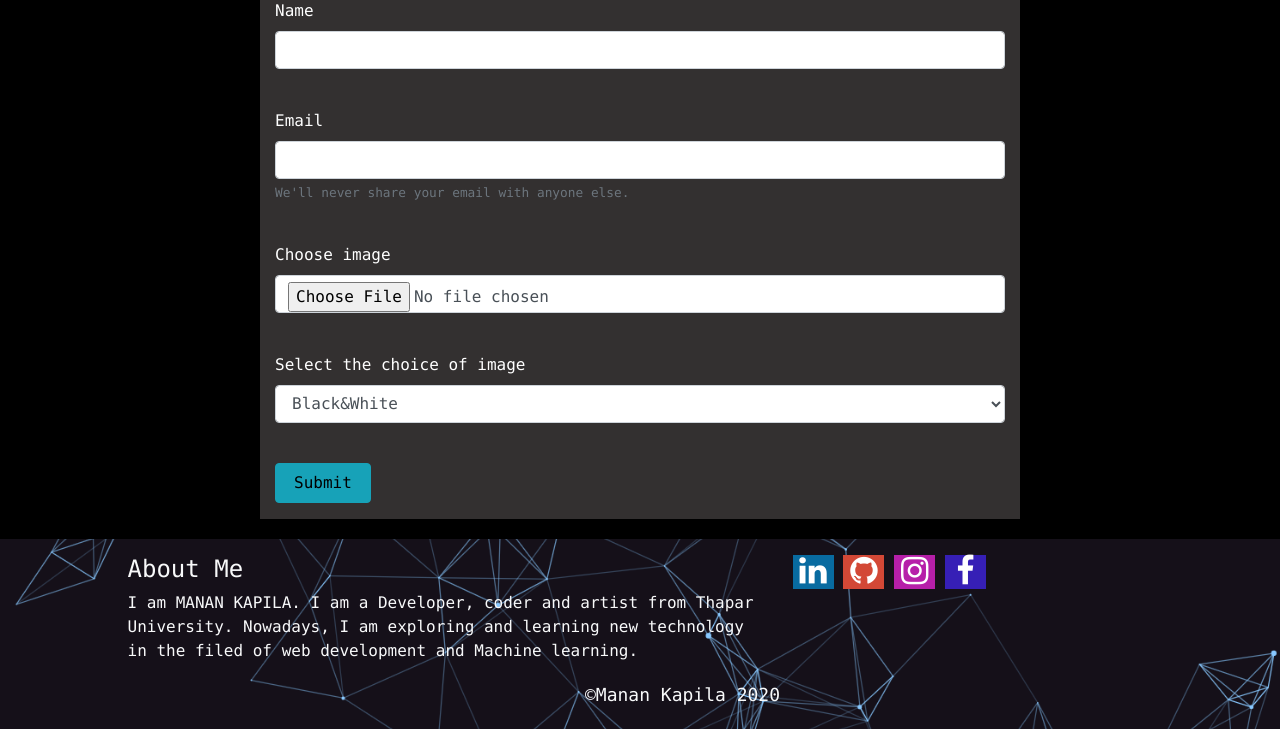
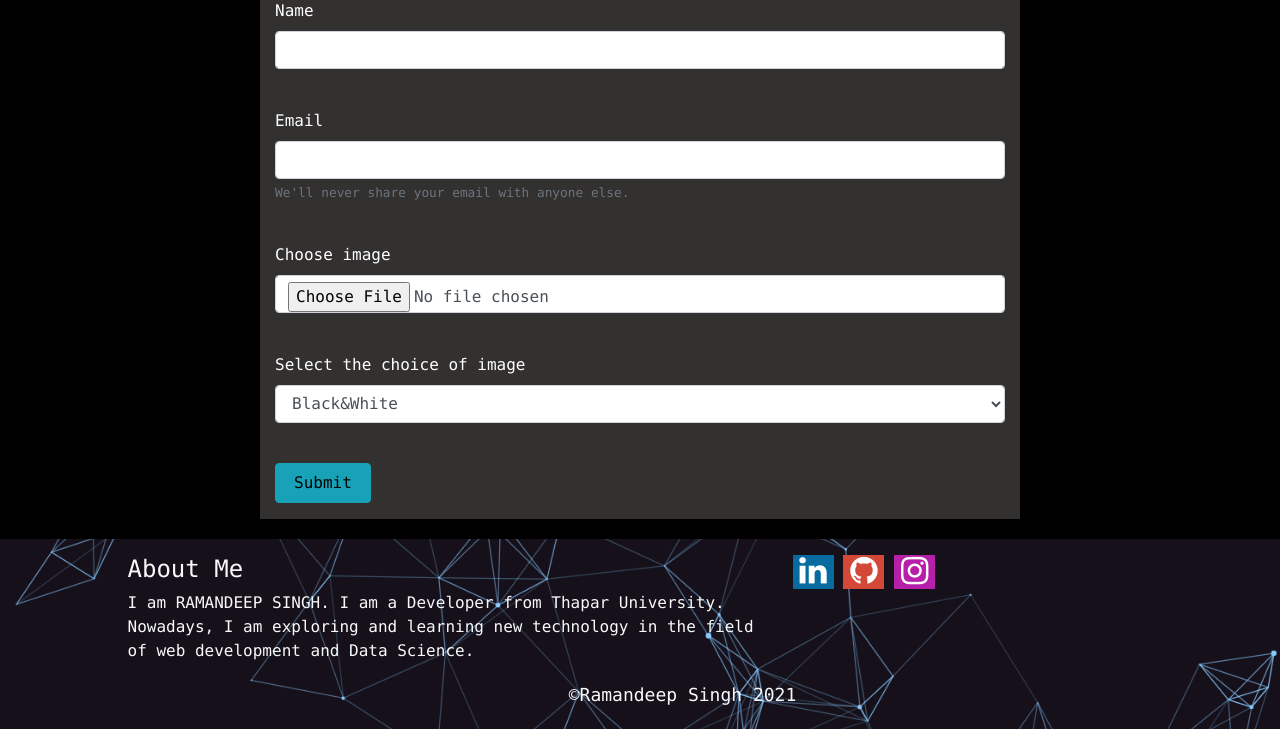
Before and after one commit to Ramandeep172/cartoonifier, a Flask app: page / in a window 1280 px wide. Shown: the part 771-1500 px from the top of the page. Run offline with Flask 2, Linux system fonts and the light colour scheme; some libraries are stand-ins or nearby versions.

Commit message:
Update footer.html

```diff
--- a/templates/footer.html
+++ b/templates/footer.html
@@ -9,25 +9,21 @@
           <div class="row">
             <div class="text-light col-md-7">
               <h4>About Me</h4>
-              <p>I am MANAN KAPILA. I am a Developer, coder and artist from Thapar University. Nowadays, I am exploring and learning new technology in the filed of web development and Machine learning.</p>
+              <p>I am RAMANDEEP SINGH. I am a Developer from Thapar University. Nowadays, I am exploring and learning new technology in the field of web development and Data Science.</p>
             </div>
             <div class="col-md-5">
               <div class="d-inline-block">
                 <div class="bg-circle-outline d-inline-block" style="background-color:#086ba0;">
-                  <a href="https://www.linkedin.com/in/manan-kapila-338a07191/">
+                  <a href="https://www.linkedin.com/in/ramandeep-singh-2b201b17b/">
                     <i class="fa fa-2x fa-fw  fa-linkedin text-white"></i></a>
                 </div>
                 <div class="bg-circle-outline d-inline-block" style="background-color:#d34836">
-                  <a href="https://github.com/MananKapila">
+                  <a href="https://github.com/Ramandeep172">
                     <i class="fa fa-2x fa-fw  fa-github text-white"></i></a>
                 </div>
                 <div class="bg-circle-outline d-inline-block" style="background-color:#b61fa9">
-                  <a href="https://www.instagram.com/mk_animeart/?hl=en">
+                  <a href="https://www.instagram.com/ramandeep7191/">
                     <i class="fa fa-2x fa-fw fa-instagram text-white"></i></a>
-                </div>
-                <div class="bg-circle-outline d-inline-block" style="background-color:#361fb6">
-                  <a href="https://www.facebook.com/manan.kapila/">
-                    <i class="fa fa-2x fa-fw fa-facebook text-white"></i></a>
                 </div>
 
                 <div >
@@ -40,7 +36,7 @@
       <div class="row justify-content-center copyright; text-light" style="font-size: 18px; margin-top: 2px; padding-bottom: 5px;">
 
         <div class="col-auto">
-          <p>©Manan Kapila 2020</p>
+          <p>©Ramandeep Singh 2021</p>
         </div>
       </div>
     </footer>
```
